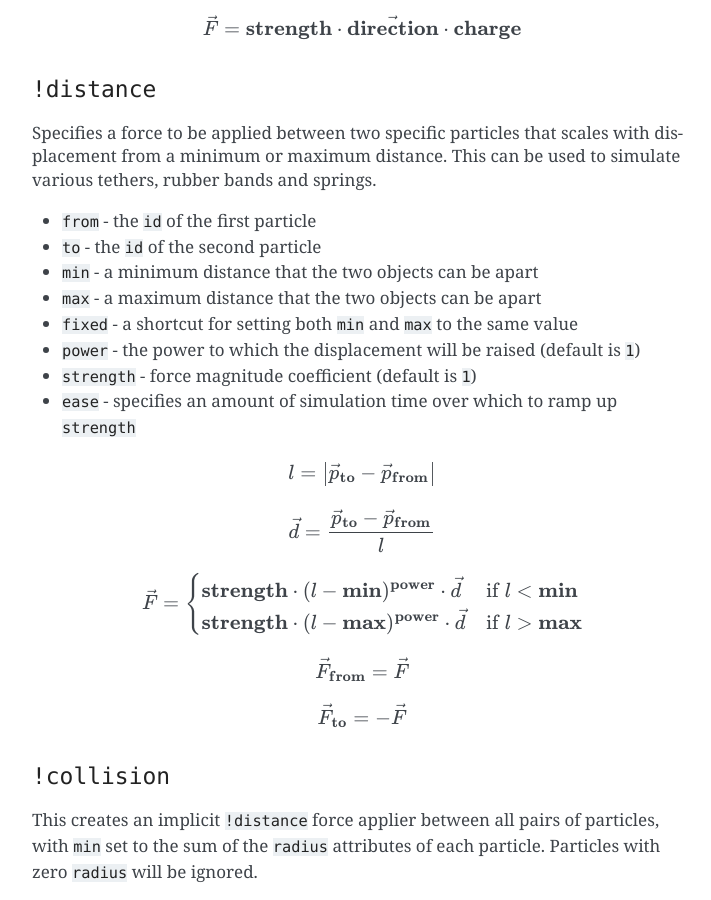
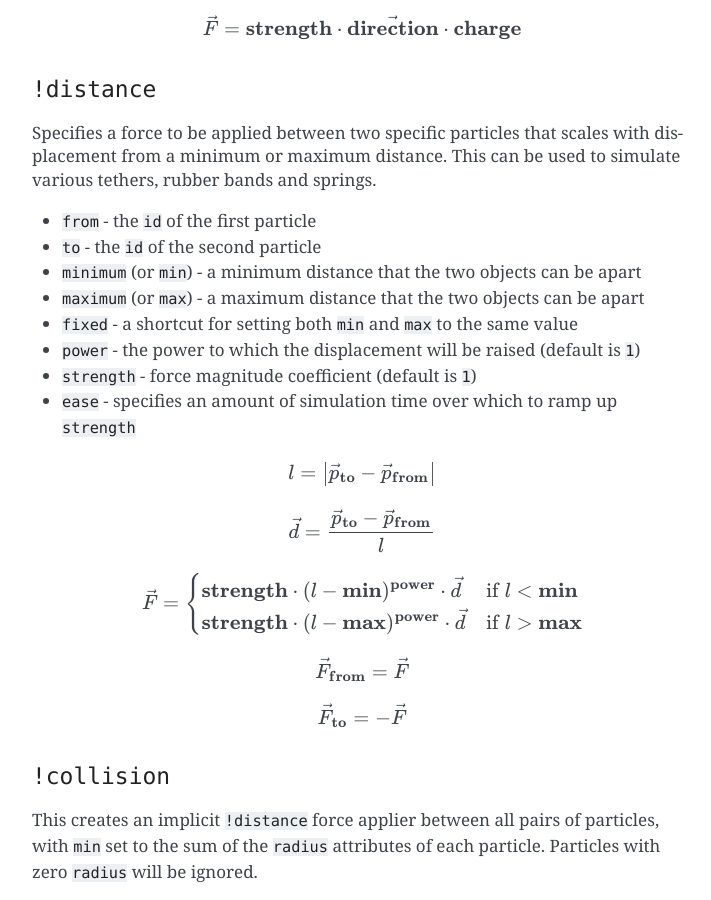
Before and after one commit to jonathanhogg/flitter, a Sphinx documentation site: the page built from docs/physics.md, in a window 1280 px wide and 900 px high, scrolled down 5257 px. Shown: the whole window, without its empty margins (388-1099 px from the left). Built offline with Sphinx 7.4.7, drawn with Linux system fonts in a browser that asks for light colours; some of the changed text lies outside the part shown.

Commit message:
Be consistently ambivalent about `min` vs `minimum`
I don't seem to be able to make up my mind so support both variants
everywhere (+ `max`/`maximum` obvs).

```diff
--- a/docs/physics.md
+++ b/docs/physics.md
@@ -233,8 +233,8 @@ various tethers, rubber bands and springs.
 
 - `from` - the `id` of the first particle
 - `to` - the `id` of the second particle
-- `min` - a minimum distance that the two objects can be apart
-- `max` - a maximum distance that the two objects can be apart
+- `minimum` (or `min`) - a minimum distance that the two objects can be apart
+- `maximum` (or `max`) - a maximum distance that the two objects can be apart
 - `fixed` - a shortcut for setting both `min` and `max` to the same value
 - `power` - the power to which the displacement will be raised (default is `1`)
 - `strength` - force magnitude coefficient (default is `1`)
@@ -493,7 +493,8 @@ constraint on all particles with respect to the barrier. This can be used to
 create a "soft" boundary. The "hard" bounce condition is still applied if the
 particle crosses the barrier.
 
-- `min` - a minimum distance that particles must be from the barrier
+- `minimum` (or `min`) - a minimum distance that particles must be from the
+barrier
 - `power` - the power to which the displacement will be raised (default is `1`)
 - `strength` - force magnitude coefficient (default is `1`)
 - `ease` - specifies an amount of simulation time over which to ramp up
```
Also changed, not shown: docs/canvas3d.md (+2 -2 lines), docs/counters.md (+2 -2 lines), 3 other files.
